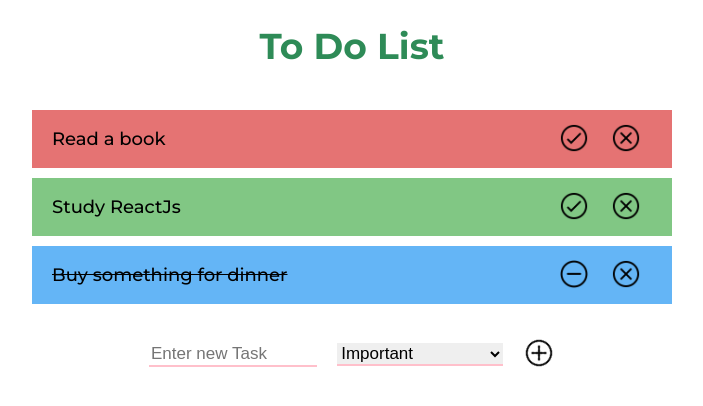
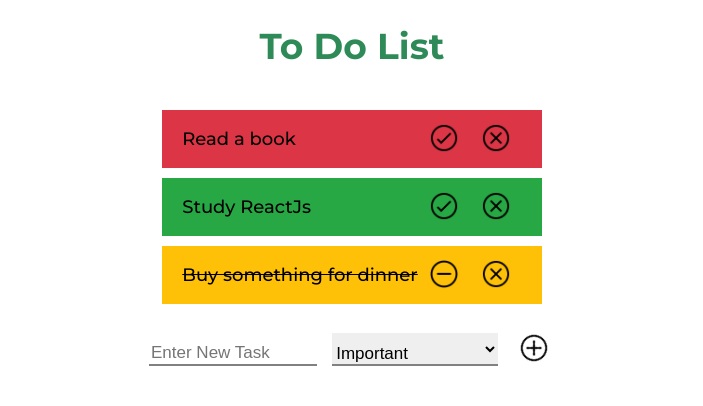
Before and after one commit to qkiczw/react-small-projects, a React (Create React App) app in the folder ex01-todolist/: page / in a window 1280 px wide. Shown: the top 406 px of the page, without its empty margins (288-991 px from the left). Built offline with nearby package versions, Linux system fonts and the light colour scheme.

Commit message:
added: clear form method and some styles

```diff
--- a/ex01-todolist/src/App.js
+++ b/ex01-todolist/src/App.js
@@ -42,6 +42,10 @@
     this.setState( prevState => ({
       tasks: [...prevState.tasks, newItemToAdd]
     }))
+
+    const addTaskForm = document.querySelector('#addTaskForm');
+    addTaskForm.reset()
+
   }
   removeItem = (id) => {
       const postID = id;
--- a/ex01-todolist/src/App.module.css
+++ b/ex01-todolist/src/App.module.css
@@ -4,4 +4,5 @@
   flex-direction: column;
   justify-content: center;
   align-items: center;
+  max-width: 100%;
 }
--- a/ex01-todolist/src/componenets/ToDoList/AddItemPanel/AddItemPanel.js
+++ b/ex01-todolist/src/componenets/ToDoList/AddItemPanel/AddItemPanel.js
@@ -3,8 +3,9 @@
 import addTaskIcon from '../../../assets/delete.png';
 
 const AddItemPanel = (props)=> (
-    <form onSubmit={props.addItem} className={styles.wrapper}>
-        <input id='taskName' name='taskName' placeholder='Enter new Task' className={styles.inputField}/>
+    <form id="addTaskForm" onSubmit={props.addItem} className={styles.wrapper}>
+        <input id='taskName' name='taskName' placeholder='Enter New Task' className={styles.inputField} required/>
+        <label for="taskName" className={styles.labelField}>Enter New Task</label>
         <select id='priority' name='taskPriority' className={styles.inputField}>
             <option value='important'>Important</option>
             <option value='normal'>Normal</option>
--- a/ex01-todolist/src/componenets/ToDoList/AddItemPanel/AddItemPanel.module.css
+++ b/ex01-todolist/src/componenets/ToDoList/AddItemPanel/AddItemPanel.module.css
@@ -7,18 +7,37 @@
 .inputField{
     width: 100%;
     border: 0;
-    border-bottom: 2px solid pink;
+    border-bottom: 2px solid #818181;
     outline: 0;
-    margin: 10px 10px;
+    margin-right: 15px;
     font-size: 17px;
+    padding-top: 10px;
 }
+.labelField{
+    position: absolute;
+    left: 0;
+    top:0;
+    font-size: 12px;
+    color: #007BFF;
+    transition-duration: .3s;
+}
+.inputField:placeholder-shown ~ .labelField{
+    color: transparent;
+    top: 10px;
+}
+.inputField:focus{
+    border-bottom: 2px solid #007bff;
+}
+
 .icon{
     max-width: 30px ;
     transition: transform .5s;
     transform: rotate(45deg);
 }
+.icon:hover{
+    transform: scale(1.1) rotate(-45deg);
+}
 .btn{
-    margin: 5px;
     border: none;
     background: none;
     cursor: pointer;
--- a/ex01-todolist/src/componenets/ToDoList/ItemsList/Item/Item.module.css
+++ b/ex01-todolist/src/componenets/ToDoList/ItemsList/Item/Item.module.css
@@ -1,19 +1,20 @@
 /* TODO: Ostylować odpowiednio item */
 
 .important{
-    background-color: #E57373;
+    background-color: #DC3545;
 }
 .normal{
-    background-color: #81C784;
+    background-color: #28a745;
 }
 .lowPriority{
-    background-color: #64B5F6;
+    background-color: #FFC107;
 }
 @keyframes appearItem{
     0%{ opacity: 0; top: 10px;}
     100%{ opacity: 1; top: 0;}
 }
 .wrapper{
+    width: 100%;
     position: relative;
     display: flex;
     justify-content: center;
--- a/ex01-todolist/src/componenets/ToDoList/ItemsList/Items.module.css
+++ b/ex01-todolist/src/componenets/ToDoList/ItemsList/Items.module.css
@@ -1,4 +1,8 @@
 .wrapper{
-    min-width: 50%;
+    min-width: 90%;
     padding: 0;
+    display: flex;
+    flex-direction: column;
+    justify-content: center;
+    align-items: center;
 }
--- a/ex01-todolist/src/index.css
+++ b/ex01-todolist/src/index.css
@@ -9,4 +9,6 @@
     padding: 0;
     font-family: 'Montserrat', sans-serif;
     font-size: 18px;
+    display: flex;
+    justify-content: center;
 }
```
